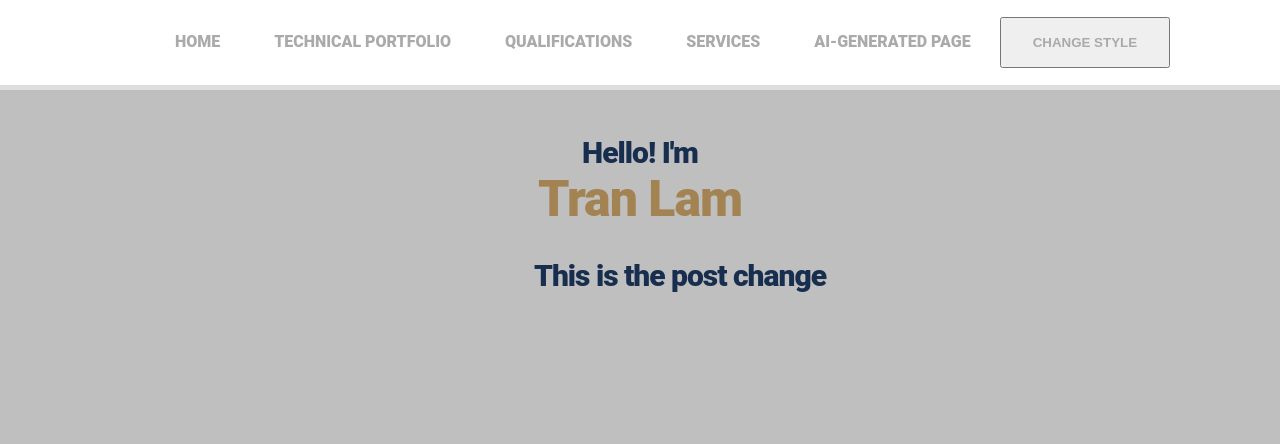
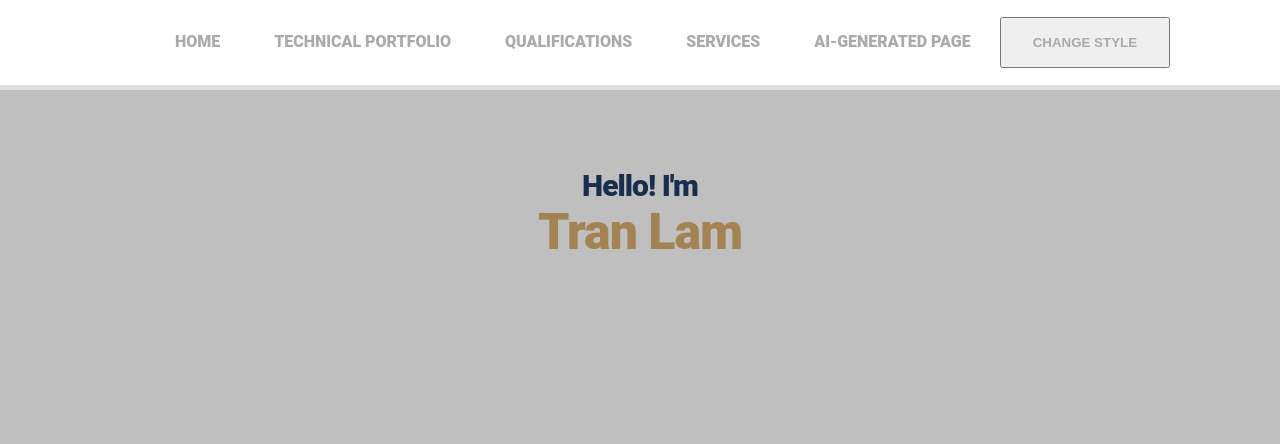
Before and after one commit to emoskedy/CSCE412_Project5, a plain HTML site: page index.html in a window 1280 px wide. Shown: the top 444 px of the page. Drawn offline with Linux system fonts and the light colour scheme.

Commit message:
reverted

```diff
--- a/index.html
+++ b/index.html
@@ -19,7 +19,6 @@
     <div class="l">
       <h1>Hello! I'm<br>
         <span class="color">Tran Lam</span>
-        <p>This is the post change</p>
         <br><br><br><br>
       </h1>
     </div>
```
